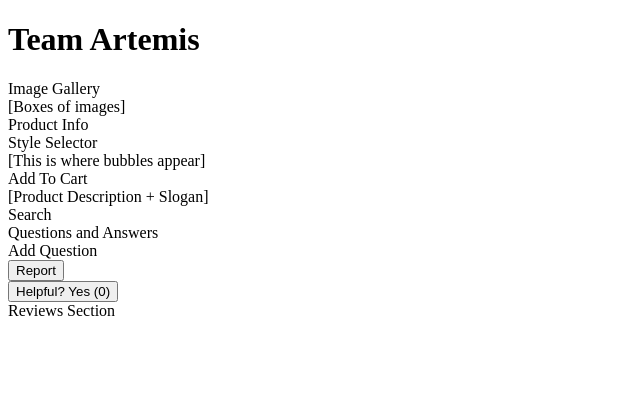
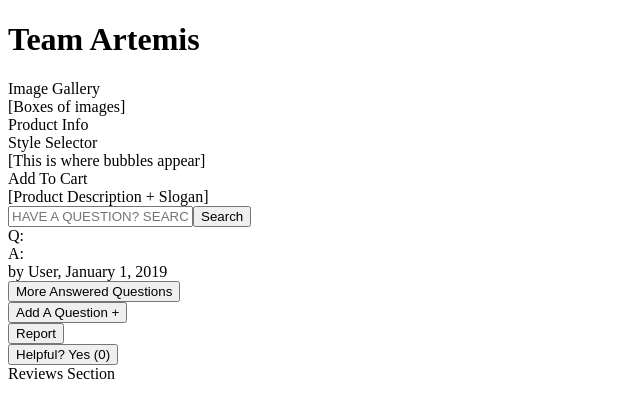
Before and after one commit to mwolf2531/Project-Catwalk, a React app: page / in a window 1280 px wide. Shown: the top 418 px of the page, without its empty margins (0-640 px from the left). Built offline with nearby package versions, Linux system fonts and the light colour scheme; no server answers; the HTML template or start-up script is replaced by a standard one.

Commit message:
Component and API Work

```diff
--- a/src/components/QAs/AddAnswer.jsx
+++ b/src/components/QAs/AddAnswer.jsx
@@ -7,7 +7,7 @@ class AddAnswer extends React.Component {
   render() {
     return (
       <div>
-        Add Answer
+        <button>Add Answer</button>
       </div>
     )
   }
--- a/src/components/QAs/AddQuestion.jsx
+++ b/src/components/QAs/AddQuestion.jsx
@@ -1,4 +1,5 @@
 import React from 'react';
+import ReactDOM from 'react-dom';
 
 
 class AddQuestion extends React.Component {
@@ -7,7 +8,7 @@ class AddQuestion extends React.Component {
   render() {
     return (
       <div>
-        Add Question
+        <button>Add A Question +</button>
       </div>
     )
   }
--- /dev/null
+++ b/src/components/QAs/MoreAnswers.jsx
@@ -0,0 +1,18 @@
+import React from 'react';
+import ReactDOM from 'react-dom';
+
+
+class MoreAnswers extends React.Component {
+
+
+  render() {
+    return (
+      <div>
+        <button>More Answered Questions</button>
+      </div>
+    )
+  }
+
+}
+
+export default MoreAnswers;
--- a/src/components/QAs/QAWidget.jsx
+++ b/src/components/QAs/QAWidget.jsx
@@ -5,6 +5,7 @@ import Helpful from './Helpful.jsx';
 import QuestionsAnswers from './QuestionsAnswers.jsx';
 import Report from './Report.jsx';
 import SearchBar from './SearchBar.jsx';
+import MoreAnswers from './MoreAnswers.jsx';
 
 class QAWidget extends React.Component {
   constructor(props) {
@@ -24,6 +25,9 @@ class QAWidget extends React.Component {
           <QuestionsAnswers />
         </div>
         <div>
+          <MoreAnswers />
+        </div>
+        <div>
           <AddQuestion />
         </div>
         <div>
--- a/src/components/QAs/QuestionsAnswers.jsx
+++ b/src/components/QAs/QuestionsAnswers.jsx
@@ -1,18 +1,17 @@
 import React from 'react';
 
 
-class QuestionsAnswers extends React.Component {
+const QuestionsAnswers = (props) => {
 
+  return (
+    <div>
+      <div>Q: </div>
+      <div>A: </div>
+      <div>by User, January 1, 2019</div>
+    </div>
+  )
+}
 
-  render() {
-    return (
-      <div>
-        Questions and Answers
-      </div>
-    )
-  }
-
-}
 
 export default QuestionsAnswers;
 
--- a/src/components/QAs/SearchBar.jsx
+++ b/src/components/QAs/SearchBar.jsx
@@ -1,18 +1,19 @@
-import React, { Component } from 'react';
+import React from 'react';
+import ReactDOM from 'react-dom';
 
 
-class SearchBar extends React.Component {
+const SearchBar = (props) => {
 
+  return (
+    <div className="search-container">
+      <form action="/action_page.php">
+        <input type="text" placeholder="HAVE A QUESTION? SEARCH FOR ANSWERS..." name="search" />
+        <button type="submit"><i className="fa fa-search"></i>Search</button>
+      </form>
+    </div>
+  )
+}
 
-  render() {
-    return (
-      <div>
-        Search
-      </div>
-    )
-  }
-
-}
 
 export default SearchBar;
 
```
Also changed, not shown: 3 other files (tests, documents, lock files or other folders).
